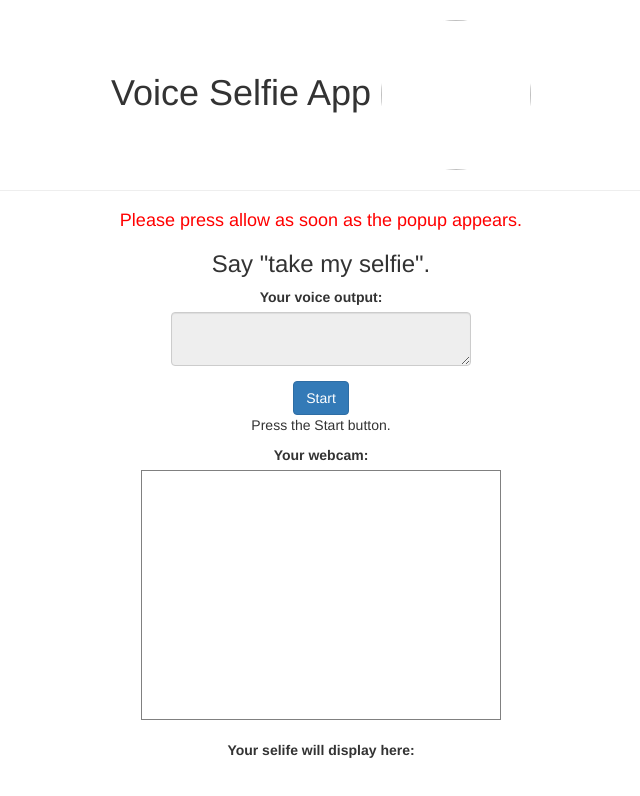
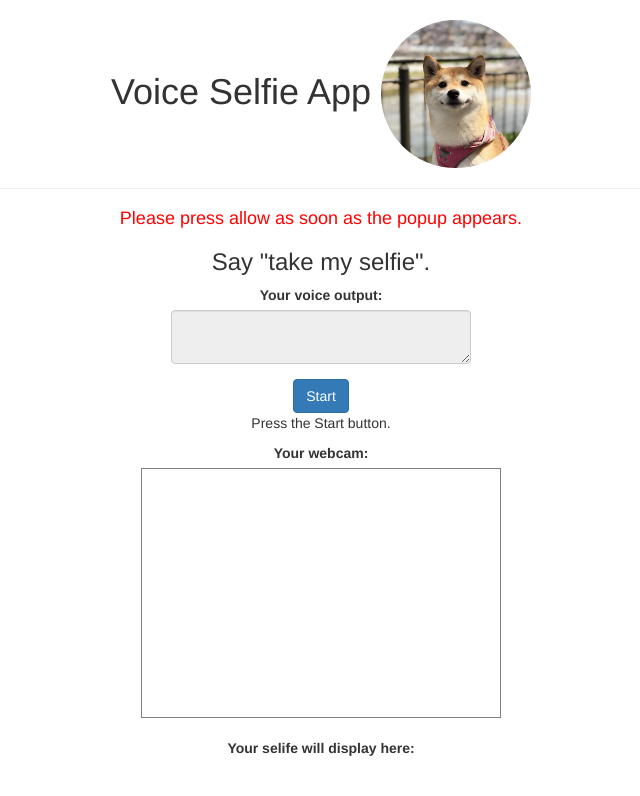
Before and after one commit to Jahaan-boop/voiceselfieapp, a plain HTML site: page index.html in a window 1280 px wide. Shown: the whole page, without its empty margins (319-959 px from the left). Drawn offline with nearby package versions, Linux system fonts and the light colour scheme; a script that the page names is missing.

Commit message:
Add files via upload

```diff
--- a/index.html
+++ b/index.html
@@ -16,7 +16,7 @@
     <center>
          <a href="" id="link" download="myselfie.png"></a>
         <h1>Voice Selfie App
-<img src="selfie.jpeg" id="logo_img">
+<img src="2o9c23qmqnr21.jpg" id="logo_img">
         </h1>
         <hr>
         <h4 style="color:red;">Please press allow as soon as the popup appears.</h4>
```
